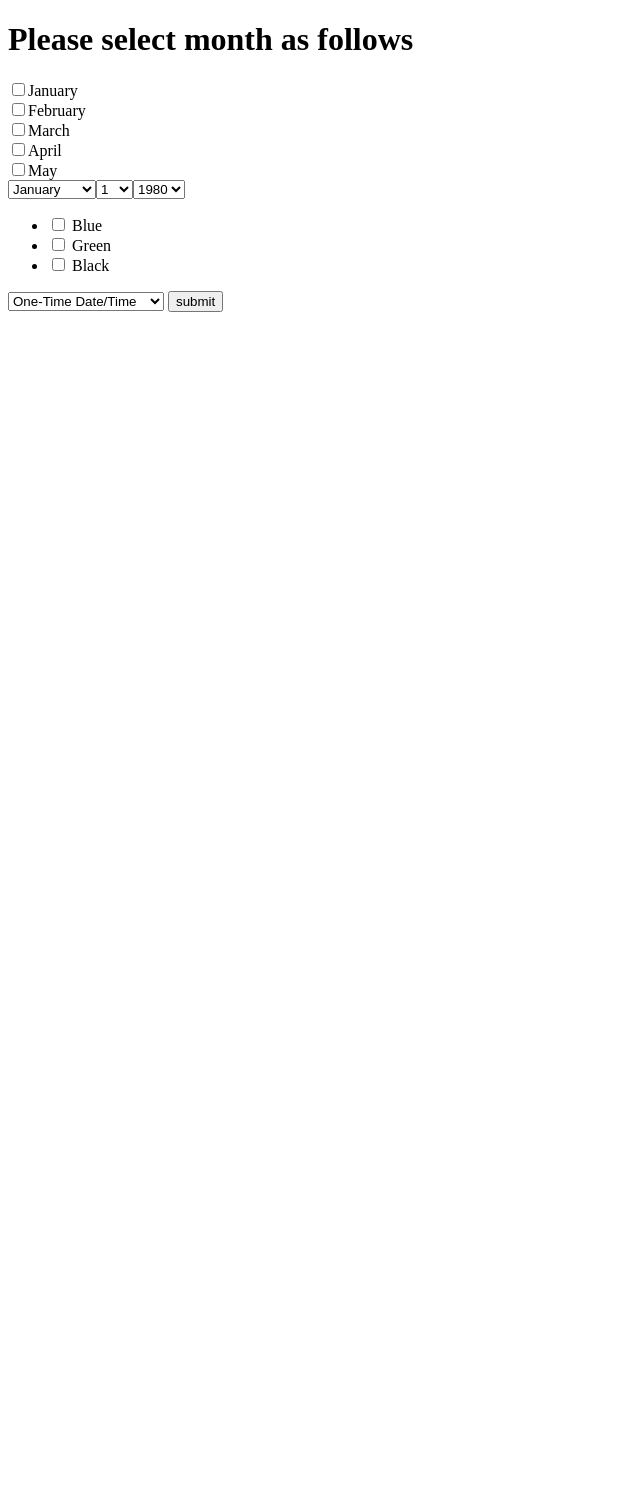
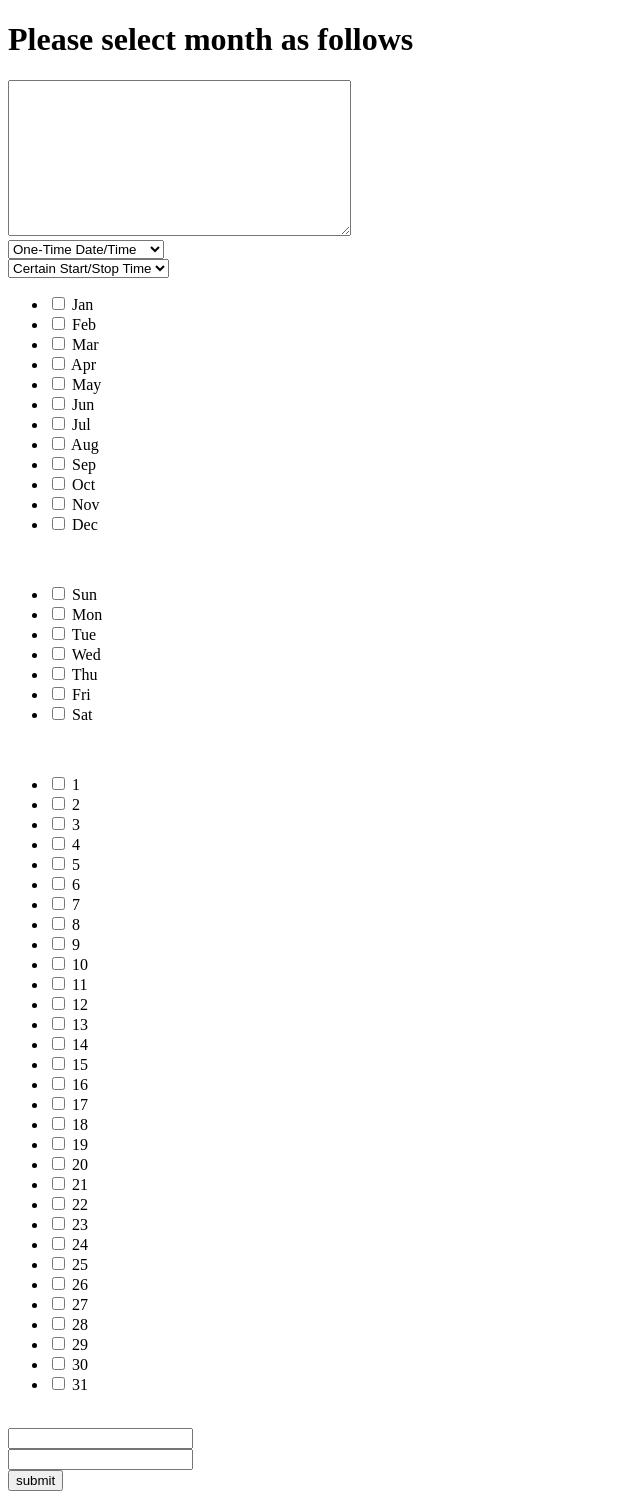
Before and after one commit to elcolie/halfglass, a Django app: a page that uses planner/templates/planner_post.html in a window 1280 px wide. Shown: the whole page, without its empty margins (0-640 px from the left). Before the commit the page ends 312 px from the top, so only its background shows below. Run offline with Django 3.2, Linux system fonts and the light colour scheme.

Commit message:
finish studying bounding form with model

```diff
--- a/planner/forms.py
+++ b/planner/forms.py
@@ -1,7 +1,7 @@
 from django import forms
 
 from .models import Planner
-from planner.scheduler_type import SCHEDULER_TYPE, START_TYPE
+from planner.scheduler_type import *
 
 
 class PlannerModelForm(forms.ModelForm):
@@ -10,17 +10,33 @@ class PlannerModelForm(forms.ModelForm):
         exclude = ()
 
 class PlannerForm(forms.Form):
-    BIRTH_YEAR_CHOICES = ('1980', '1981', '1982')
-    FAVORITE_COLORS_CHOICES = (
-        ('blue', 'Blue'),
-        ('green', 'Green'),
-        ('black', 'Black'),
-    )
-    birth_year = forms.DateField(widget=forms.SelectDateWidget(years=BIRTH_YEAR_CHOICES))
-    favorite_colors = forms.MultipleChoiceField(required=False,
-                                                widget=forms.CheckboxSelectMultiple,
-                                                choices=FAVORITE_COLORS_CHOICES)
-    scheduler_type = forms.ChoiceField(required=True, help_text="This field is required", choices=SCHEDULER_TYPE)
+    # BIRTH_YEAR_CHOICES = ('1980', '1981', '1982')
+    # FAVORITE_COLORS_CHOICES = (
+    #     ('blue', 'Blue'),
+    #     ('green', 'Green'),
+    #     ('black', 'Black'),
+    # )
+    # birth_year = forms.DateField(widget=forms.SelectDateWidget(years=BIRTH_YEAR_CHOICES))
+    # favorite_colors = forms.MultipleChoiceField(required=False,
+    #                                             widget=forms.CheckboxSelectMultiple,
+    #                                             choices=FAVORITE_COLORS_CHOICES)
+    comment = forms.CharField(required=False, widget=forms.Textarea)
+
+    scheduler_type = forms.ChoiceField(required=False, help_text="This field is required", choices=SCHEDULER_TYPE)
+    start_type = forms.ChoiceField(required=False, help_text="This field is required", choices=START_TYPE)
+
+    start_time = forms.TimeField(required=False, widget=forms.TimeInput(format='%H:%M'))
+    stop_time = forms.TimeField(required=False, widget=forms.TimeInput(format='%H:%M'))
+
+    month_list = forms.MultipleChoiceField(required=False,
+                                           widget=forms.CheckboxSelectMultiple,
+                                           choices=MONTH_LIST)
+    week_day = forms.MultipleChoiceField(required=False,
+                                         widget=forms.CheckboxSelectMultiple,
+                                         choices=WEEK_DAY)
+    date_day = forms.MultipleChoiceField(required=False,
+                                        widget=forms.CheckboxSelectMultiple,
+                                        choices=DATA_DAY)
 
     """http://stackoverflow.com/questions/1057252/how-do-i-access-the-request-object-or-any-other-variable-in-a-forms-clean-met/6062628#6062628"""
     def __init__(self, *args, **kwargs):
@@ -29,3 +45,6 @@ class PlannerForm(forms.Form):
 
     def clean(self):
         return self.request
+
+    class Meta:
+        model = Planner
--- a/planner/models.py
+++ b/planner/models.py
@@ -7,7 +7,6 @@ from planner.scheduler_type import SCHEDULER_TYPE, START_TYPE
 
 
 class Planner(models.Model):
-    name = models.CharField(max_length=200)
     comment = models.TextField()
 
     scheduler_type = models.PositiveSmallIntegerField(
@@ -15,8 +14,8 @@ class Planner(models.Model):
     start_type = models.PositiveSmallIntegerField(
         choices=START_TYPE, default=0)
 
-    start_time = models.TimeField(null=True, blank=True)
-    stop_time = models.TimeField(null=True, blank=True)
+    start_time = models.TimeField(null=True, blank=True, help_text="start time")
+    stop_time = models.TimeField(null=True, blank=True, help_text="stop time")
 
     month_json = JSONField(null=True, blank=True)    # Jan, Feb, Mar, ...
     weekday_json = JSONField(null=True, blank=True)    # Mon, Tue, Wed, ...
--- a/planner/scheduler_type.py
+++ b/planner/scheduler_type.py
@@ -10,3 +10,59 @@ START_TYPE = (
     (0, _("Certain Start/Stop Time")),
     (1, _("Period Lifetime"))
 )
+MONTH_LIST = (
+    (1, _("Jan")),
+    (2, _("Feb")),
+    (3, _("Mar")),
+    (4, _("Apr")),
+    (5, _("May")),
+    (6, _("Jun")),
+    (7, _("Jul")),
+    (8, _("Aug")),
+    (9, _("Sep")),
+    (10, _("Oct")),
+    (11, _("Nov")),
+    (12, _("Dec"))
+)
+WEEK_DAY = (
+    (0, _("Sun")),
+    (1, _("Mon")),
+    (2, _("Tue")),
+    (3, _("Wed")),
+    (4, _("Thu")),
+    (5, _("Fri")),
+    (6, _("Sat")),
+)
+DATA_DAY = (
+    (1, 1),
+    (2, 2),
+    (3, 3),
+    (4, 4),
+    (5, 5),
+    (6, 6),
+    (7, 7),
+    (8, 8),
+    (9, 9),
+    (10, 10),
+    (11, 11),
+    (12, 12),
+    (13, 13),
+    (14, 14),
+    (15, 15),
+    (16, 16),
+    (17, 17),
+    (18, 18),
+    (19, 19),
+    (20, 20),
+    (21, 21),
+    (22, 22),
+    (23, 23),
+    (24, 24),
+    (25, 25),
+    (26, 26),
+    (27, 27),
+    (28, 28),
+    (29, 29),
+    (30, 30),
+    (31, 31),
+)
--- a/planner/templates/planner_post.html
+++ b/planner/templates/planner_post.html
@@ -4,14 +4,14 @@
     <meta charset="UTF-8">
     <h1>Please select month as follows</h1>
     <form action="" method="POST">{% csrf_token %}
-        <input type="checkbox" name="month" value="Jan">January<br>
-        <input type="checkbox" name="month" value="Feb">February<br>
-        <input type="checkbox" name="month" value="Mar">March<br>
-        <input type="checkbox" name="month" value="Apr">April<br>
-        <input type="checkbox" name="month" value="May">May<br>
-        {{ form.birth_year }}
-        {{ form.favorite_colors }}
-        {{ form.scheduler_type }}
+        {{ form.comment }}<br>
+        {{ form.scheduler_type }}<br>
+        {{ form.start_type }}<br>
+        {{ form.month_list }}<br>
+        {{ form.week_day }}<br>
+        {{ form.date_day }}<br>
+        {{ form.start_time }}<br>
+        {{ form.stop_time }}<br>
         <input type="submit" value="submit">
     </form>
 
--- a/planner/views.py
+++ b/planner/views.py
@@ -1,4 +1,5 @@
-from django.http import HttpResponse
+from django.http import HttpResponse, HttpResponseRedirect
+from django.core.urlresolvers import reverse
 from django.shortcuts import render
 
 from planner.forms import PlannerForm
@@ -14,16 +15,28 @@ def planner_list(request):
 
 
 def planner_create(request):
-    form = PlannerForm(request.POST or None, request=request)
-    months_list = request.POST.getlist('month')   # Ex: ['Jan', 'Mar', 'Dec']
+    if request.method == 'POST':
+        form = PlannerForm(request.POST or None, request=request)
+        if form.is_valid():
+            comment = request.POST.getlist('comment')
+            scheduler_type = request.POST.getlist('scheduler_type')
+            start_type = request.POST.getlist('start_type')
+            start_time = request.POST.getlist('start_time')
+            stop_time = request.POST.getlist('stop_time')
+            month_list = request.POST.getlist('month_list')
+            week_day = request.POST.getlist('week_day')
+            date_day = request.POST.getlist('date_day')
+            new_record = Planner.objects.create(
 
-    # Preparing JSONField datatype for saving
-    temp_dict = {}
-    for i in months_list:
-        # Intentionally use this format because query is easier than store list.
-        temp_dict[i] = True
-    # import pdb; pdb.set_trace()
-    context = { "form" : form }
+            )
+            # import pdb; pdb.set_trace()
+            return HttpResponseRedirect(reverse('list'))
+    else:
+        print(request)
+        form = PlannerForm()
+    context = {
+        "form": form
+    }
     return render(request, "planner_post.html", context)
 
 
```
Also changed, not shown: planner/migrations/0005_auto_20160428_0721.py (added).
